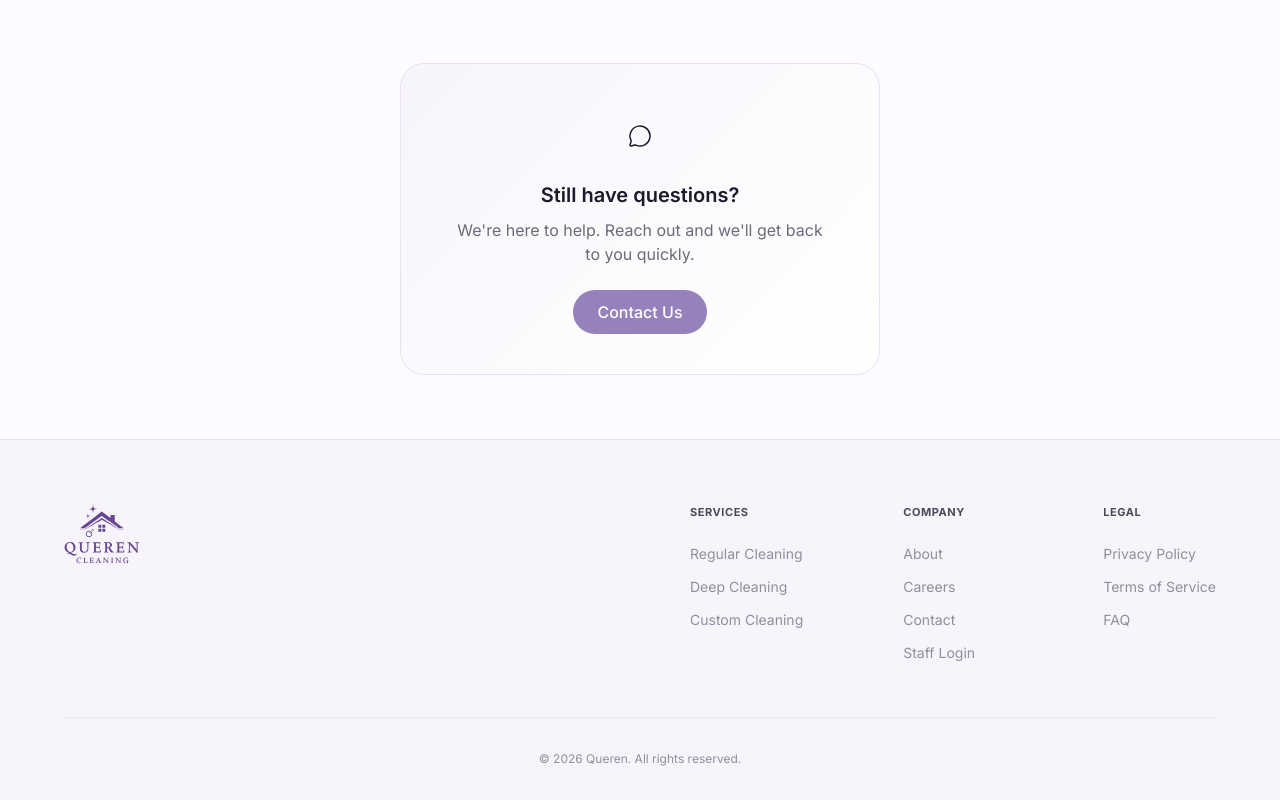
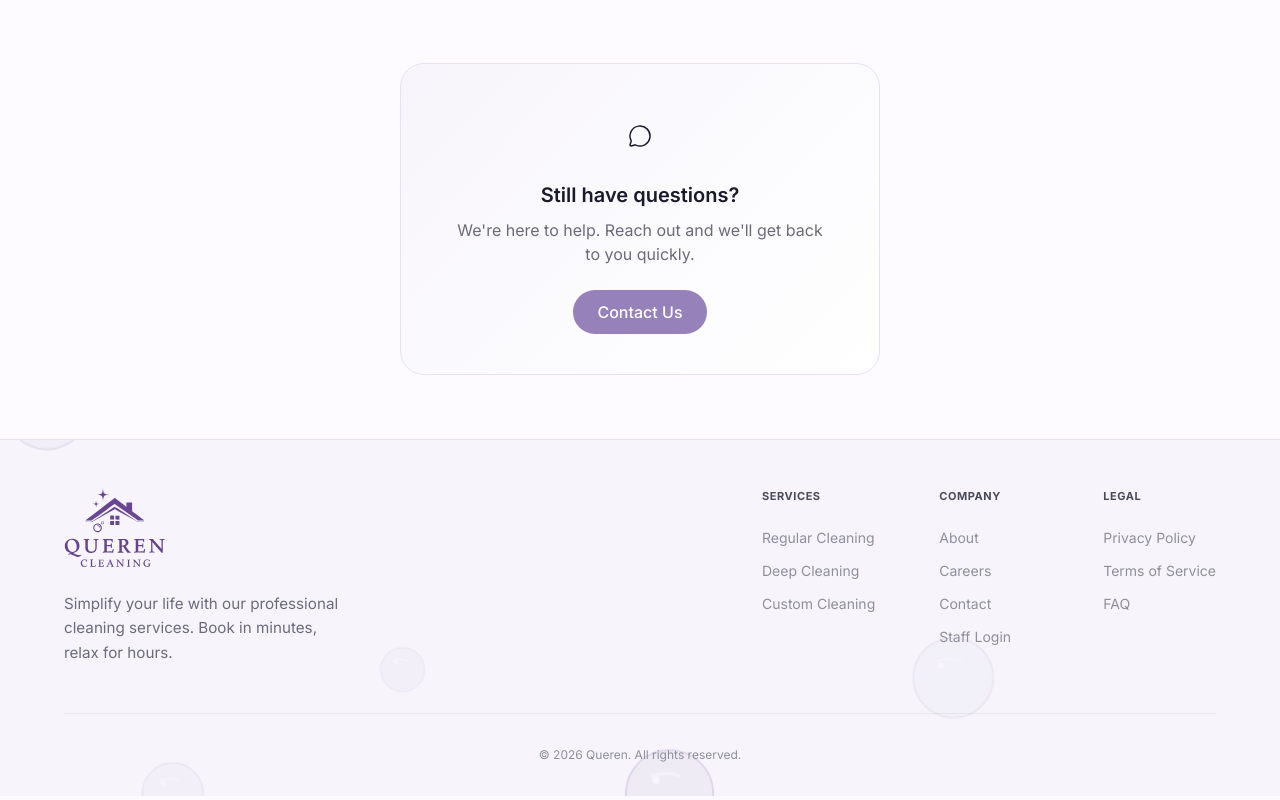
Before and after one commit to Maito-J/Queren, a React (Vite) app: page /faq in a window 1280 px wide. Shown: the part 2081-2881 px from the top of the page. Built offline with nearby package versions, Linux system fonts and the light colour scheme; no server answers.

Commit message:
reverted footer

```diff
--- a/src/components/layout/PublicLayout/PublicLayout.css
+++ b/src/components/layout/PublicLayout/PublicLayout.css
@@ -280,9 +280,13 @@
 .public-footer {
     background: #F7F5FB;
     border-top: 1px solid var(--color-border);
-    padding: var(--space-16) 0 var(--space-8);
-    /* Increased top padding */
+    padding: var(--space-12) 0 var(--space-8);
     margin-top: auto;
+    position: relative;
+    /* Ensure it is a positioning context for bubbles */
+    overflow: hidden;
+    /* Contain bubbles within footer */
+    z-index: 1;
 }
 
 .footer-grid {
@@ -292,6 +296,9 @@
     gap: var(--space-8);
     max-width: 1200px;
     margin: 0 auto;
+    position: relative;
+    z-index: 2;
+    /* Content above bubbles */
 }
 
 .footer-brand {
@@ -303,13 +310,11 @@
 
 .footer-brand .logo {
     margin-bottom: var(--space-4);
-    /* Increased spacing below logo */
     display: inline-flex;
 }
 
 .footer-brand .logo-icon {
-    height: 60px;
-    /* Slight increase to match image weight */
+    height: 80px;
     filter: none;
 }
 
@@ -318,13 +323,12 @@
     max-width: 280px;
     line-height: 1.6;
     font-size: 0.95rem;
-    margin-top: var(--space-1);
+    margin-top: var(--space-2);
 }
 
 .footer-links-group {
     display: flex;
-    gap: 100px;
-    /* Further increased gap to match wide spacing in image */
+    gap: 4rem;
     align-items: flex-start;
 }
 
--- a/src/components/layout/PublicLayout/PublicLayout.tsx
+++ b/src/components/layout/PublicLayout/PublicLayout.tsx
@@ -2,6 +2,7 @@ import React from 'react'
 import { Link, NavLink } from 'react-router-dom'
 import { useAuth } from '@/hooks'
 import { Icon } from '../../Icon'
+import { LandingBackgroundBubbles } from '../../ui/LandingBackgroundBubbles/LandingBackgroundBubbles'
 import logo from '@/assets/Logo/transparent-logo.svg'
 import './PublicLayout.css'
 
@@ -99,12 +100,24 @@ export function PublicLayout({ children }: PublicLayoutProps) {
             <main className="public-main">{children}</main>
 
             <footer className="public-footer">
+                {/* Background Bubbles strictly for footer */}
+                <LandingBackgroundBubbles
+                    density={10}
+                    minSpeed={15}
+                    maxSpeed={30}
+                    minOpacity={0.1}
+                    maxOpacity={0.3}
+                />
+
                 <div className="container">
                     <div className="footer-grid">
                         <div className="footer-brand">
                             <Link to="/" className="logo">
                                 <img src={logo} alt="Queren" className="logo-icon" />
                             </Link>
+                            <p className="footer-tagline">
+                                Simplify your life with our professional cleaning services. Book in minutes, relax for hours.
+                            </p>
                         </div>
 
                         {/* Link columns grouped together */}
--- a/src/components/ui/LandingBackgroundBubbles/LandingBackgroundBubbles.css
+++ b/src/components/ui/LandingBackgroundBubbles/LandingBackgroundBubbles.css
@@ -4,7 +4,8 @@
    =================================== */
 
 .bubble-background {
-    position: fixed;
+    position: absolute;
+    /* Changed from fixed to absolute to stay within container */
     inset: 0;
     overflow: hidden;
     pointer-events: none;
```
